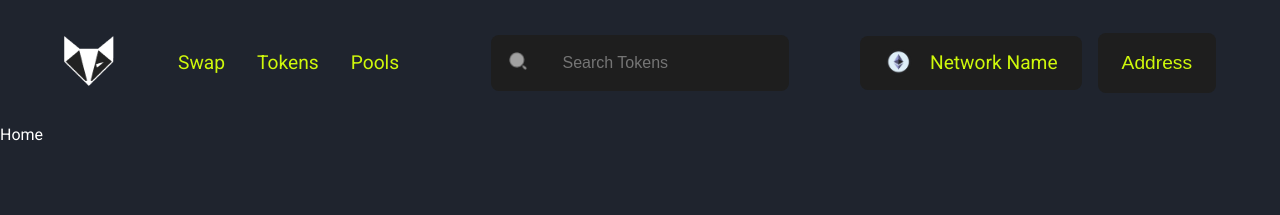
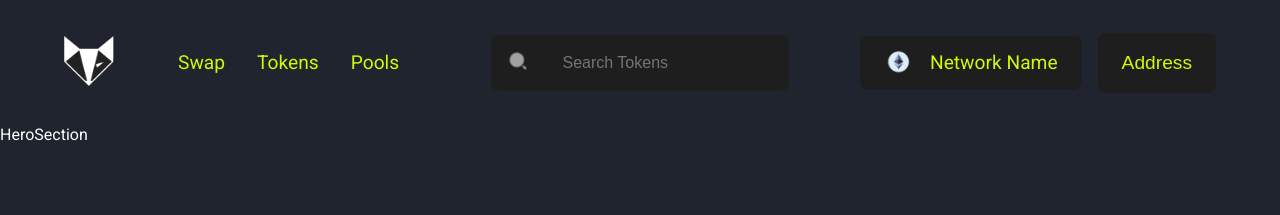
Before and after one commit to W3Charles/uniswap_3.0, a Next.js app: page / in a window 1280 px wide. Shown: the top 215 px of the page. Built offline with nearby package versions, Linux system fonts and the light colour scheme.

Commit message:
feat: call the HeroSection component in the div

```diff
--- a/pages/index.js
+++ b/pages/index.js
@@ -6,7 +6,7 @@ import { HeroSection } from '../Components/index';
 const Home = () => {
   return (
     <div>
-      Home
+      <HeroSection />
     </div>
   )
 }
```
